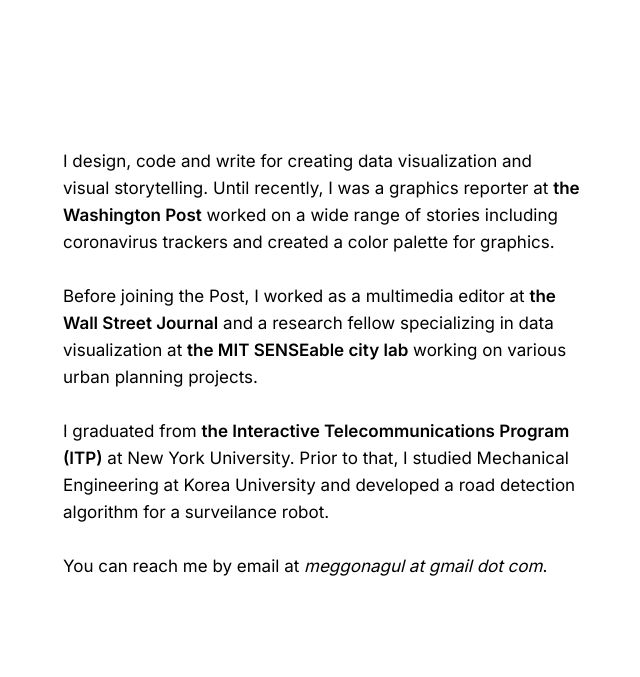
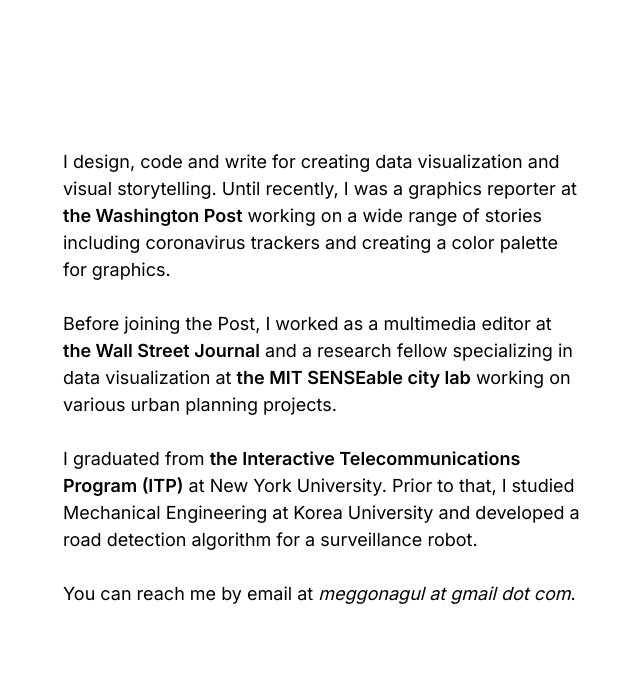
Before and after one commit to helloeujin/helloeujin.github.io, a React (Create React App) app: page / in a window 1280 px wide. Shown: the part 1929-2606 px from the top of the page, without its empty margins (317-957 px from the left). Built offline with nearby package versions, Linux system fonts and the light colour scheme; no server answers.

Commit message:
about updated

```diff
--- a/src/About.js
+++ b/src/About.js
@@ -12,8 +12,8 @@
         >
           the Washington Post
         </a>{" "}
-        worked on a wide range of stories including coronavirus trackers and
-        created a color palette for graphics.
+        working on a wide range of stories including coronavirus trackers and
+        creating a color palette for graphics.
         <br />
         <br /> Before joining the Post, I worked as a multimedia editor at{" "}
         <a href="https://www.wsj.com/" target="_blank">
@@ -31,7 +31,7 @@
         </a>{" "}
         at New York University. Prior to that, I studied Mechanical Engineering
         at Korea University and developed a road detection algorithm for a
-        surveilance robot.
+        surveillance robot.
         <br />
         <br />
         You can reach me by email at{" "}
--- a/src/css/About.scss
+++ b/src/css/About.scss
@@ -8,12 +8,13 @@
   margin-bottom: 80px;
 
   // background-color: red;
-  font-size: 17px;
+  font-size: 18px;
   line-height: 27px;
   padding: 20px;
 
   @media (max-width: $width-sm) {
     line-height: 26px;
+    font-size: 17px;
   }
   @media (max-width: $width-xs) {
     font-size: 16px;
```
